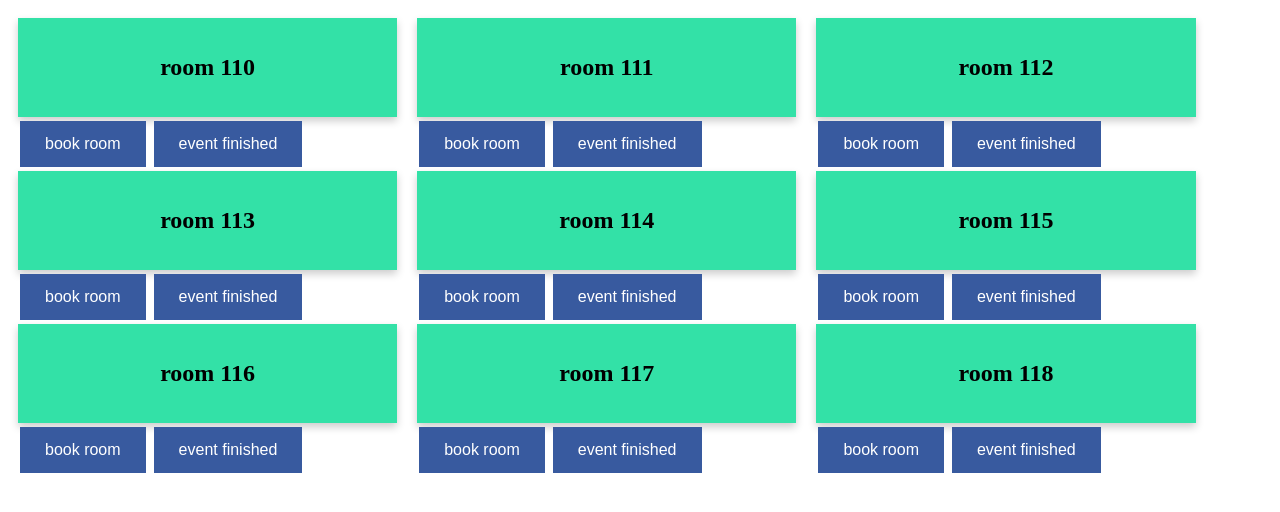
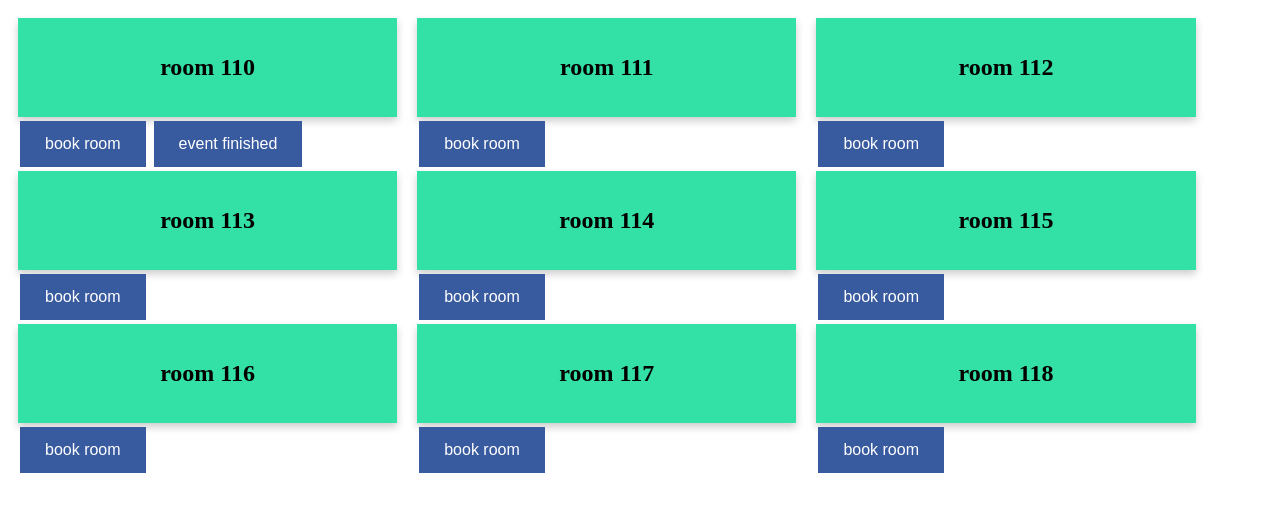
Before and after one commit to prasanthi17572/prasanthi17572.github.io, a plain HTML site: page rooms_club.html in a window 1280 px wide. Shown: the part 48-560 px from the top of the page. Drawn offline with Linux system fonts and the light colour scheme.

Commit message:
Update rooms_club.html

```diff
--- a/rooms_club.html
+++ b/rooms_club.html
@@ -30,11 +30,12 @@
     <script>
           function disableBtn() {
             document.getElementById("myBtn").disabled = true;
-            alert("room booked");
+            alert("room booked successfully");
           }
 
           function enableBtn() {
             document.getElementById("myBtn").disabled = false;
+              alert("your event is finished and booked time is completed");
           }
     </script>
     <body>
@@ -52,14 +53,12 @@
    <h2>room 111</h2>
     </div>
     <span><button class="button" id="myBtn" onclick="disableBtn()">book room</button>
-        <button class="button" onclick="enableBtn()">event finished</button></span>
   </div>
   <div class="column">
     <div class="card">
    <h2>room 112</h2>
     </div>
     <span><button class="button" id="myBtn" onclick="disableBtn()">book room</button>
-        <button class="button" onclick="enableBtn()">event finished</button></span>
   </div>
       </div>
       <div class="row">
@@ -68,21 +67,18 @@
          <h2>room 113</h2>
           </div>
           <span><button class="button" id="myBtn" onclick="disableBtn()">book room</button>
-            <button class="button" onclick="enableBtn()">event finished</button></span>
         </div>
         <div class="column">
           <div class="card">
          <h2>room 114</h2>
           </div>
           <span><button class="button" id="myBtn" onclick="disableBtn()">book room</button>
-            <button class="button" onclick="enableBtn()">event finished</button></span>
         </div>
         <div class="column">
           <div class="card">
          <h2>room 115</h2>
           </div>
           <span><button class="button" id="myBtn" onclick="disableBtn()">book room</button>
-            <button class="button" onclick="enableBtn()">event finished</button></span>
         </div>
             </div>
             <div class="row">
@@ -91,21 +87,18 @@
                  <h2>room 116</h2>
                   </div>
                   <span><button class="button" id="myBtn" onclick="disableBtn()">book room</button>
-                    <button class="button" onclick="enableBtn()">event finished</button></span>
                 </div>
                 <div class="column">
                   <div class="card">
                  <h2>room 117</h2>
                   </div>
                   <span><button class="button" id="myBtn" onclick="disableBtn()">book room</button>
-                    <button class="button" onclick="enableBtn()">event finished</button></span>
                 </div>
                 <div class="column">
                   <div class="card">
                  <h2>room 118</h2>
                   </div>
                   <span><button class="button" id="myBtn" onclick="disableBtn()">book room</button>
-                    <button class="button" onclick="enableBtn()">event finished</button></span>
                 </div>
                     </div>
 
```
